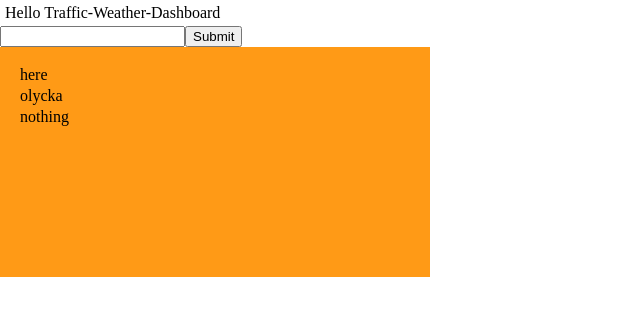
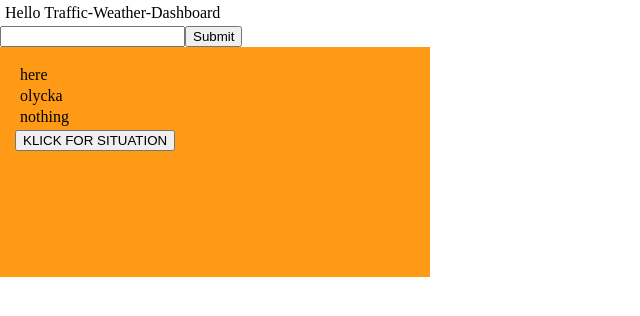
Before and after one commit to BadThad/Traffic-Weather-Dashboard, a React (Vite) app: page / in a window 1280 px wide. Shown: the top 316 px of the page, without its empty margins (0-640 px from the left). Built offline with nearby package versions, Linux system fonts and the light colour scheme.

Commit message:
added button for situation component

```diff
--- a/src/components/trafficSituation.tsx
+++ b/src/components/trafficSituation.tsx
@@ -4,11 +4,9 @@ import { useSituationsStore } from "../stores/situationsStore";
 
 function TrafficSituation() {
 
-    /*
-const [adress, setAdress] = useState("Paradisäpplevägen 111");
-const [situation, setSituation] = useState("väg avstängd");
-const [message, setMessage] = useState("The road. It's..... gone!");
-*/
+const { fetchSituationAsync } =
+useSituationsStore();
+
 
 const where = useSituationsStore((state) => state.where);
 const what = useSituationsStore((state) => state.what);
@@ -19,6 +17,9 @@ const why = useSituationsStore((state) => state.why);
             <p>{where}</p>  {/*VAR ÄR SITUATIONEN*/}
             <p>{what}</p>   {/*VAD FÖR SITUATION*/}
             <p>{why}</p>    {/*BESKRIVNING AV SITUATIONEN*/}
+            <button onClick={() => fetchSituationAsync(12, 56)}>
+              KLICK FOR SITUATION
+            </button>
         </div>
     );
 
--- a/src/stores/situationsStore.tsx
+++ b/src/stores/situationsStore.tsx
@@ -41,6 +41,7 @@ export const useSituationsStore = create<SituationsStore>((set) => ({
             }
             const data = await response.json();
             console.log (JSON.stringify(data));
+            set({why: JSON.stringify(data)});
         } catch (error) {
             console.log(error);
         }
```
